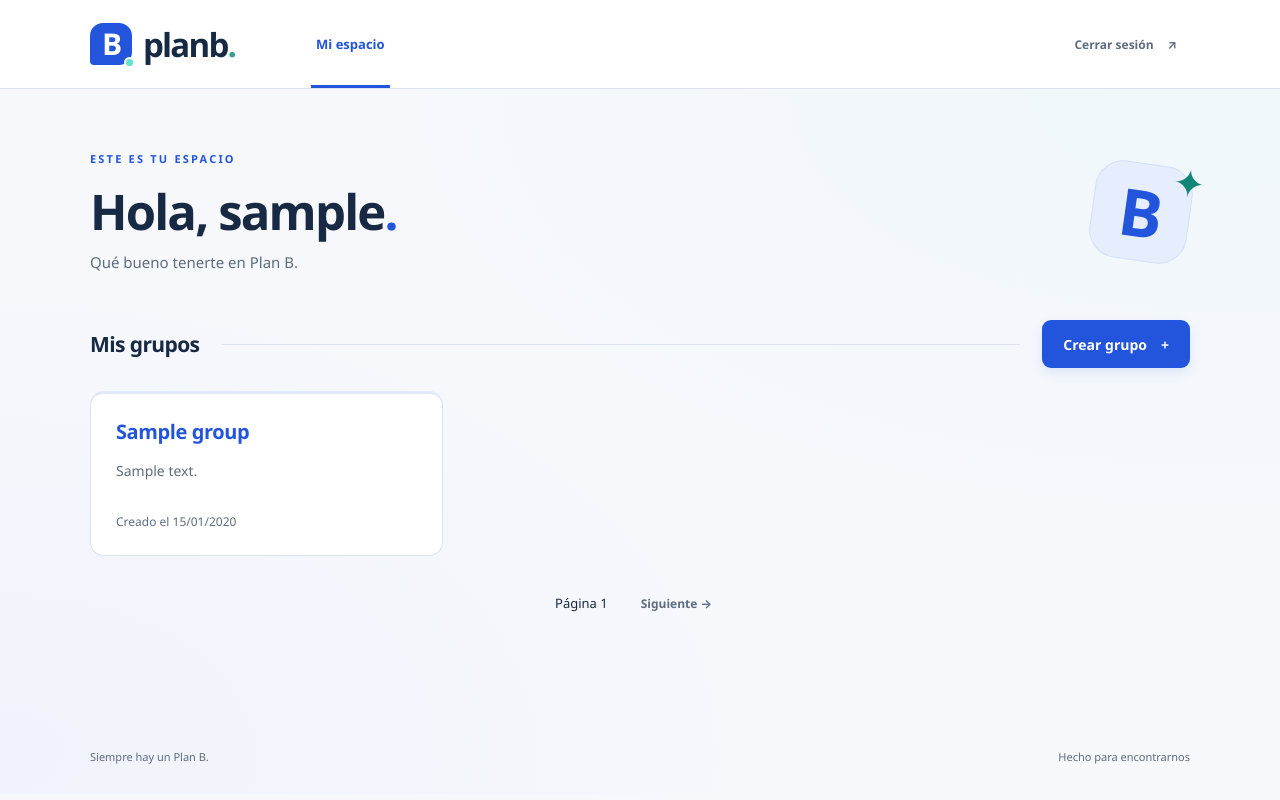
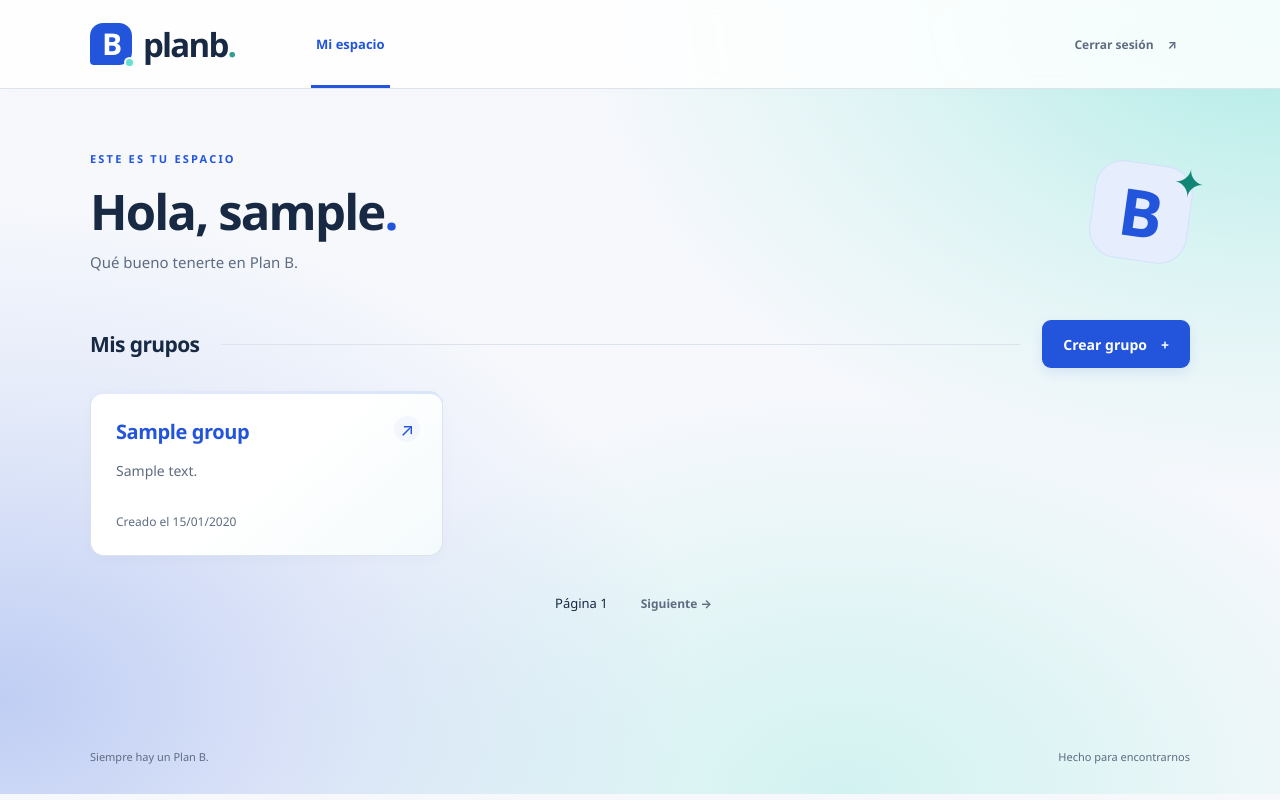
Before and after one commit to VirBruno/PlanB, a Django app: template backend/apps/users/templates/users/dashboard.html in a window 1280 px wide. Run offline with Django 5.2, Linux system fonts and the light colour scheme; the template is opened without the code that fills it: most values are stand-ins (such as "Sample title", 1, 10 or a date in 2020).

Commit message:
style: mejorar fondos y transiciones visuales de grupos

```diff
--- a/backend/apps/groups/templates/groups/delete_confirmation.html
+++ b/backend/apps/groups/templates/groups/delete_confirmation.html
@@ -2,7 +2,7 @@
 {% block title %}Eliminar grupo · Plan B{% endblock %}
 {% block workspace %}
 <a class="back-link" href="{% url 'groups:detail' group.id %}">← Volver al grupo</a>
-<section class="group-panel group-panel--danger" aria-labelledby="group-title">
+<section class="group-panel group-panel--danger" data-group-surface style="--group-surface: group-{{ group.id }};" aria-labelledby="group-title">
   <p class="eyebrow eyebrow--blue">ANTES DE CONTINUAR</p>
   <h1 id="group-title">¿Eliminar este grupo?</h1>
   <p class="panel-description">Vas a eliminar <strong>{{ group.name }}</strong> y todas sus membresías. Esta acción es permanente y no se puede deshacer.</p>
--- a/backend/apps/groups/templates/groups/detail.html
+++ b/backend/apps/groups/templates/groups/detail.html
@@ -9,7 +9,7 @@
   <a class="button button--primary" href="{{ retry_url|default:request.path }}">Volver a intentar</a>
 </section>
 {% else %}
-<section class="group-panel" aria-labelledby="group-title">
+<section class="group-panel" data-group-surface style="--group-surface: group-{{ group.id }};" aria-labelledby="group-title">
   <p class="eyebrow eyebrow--blue">TU GRUPO EN PLAN B</p>
   <h1 id="group-title">{{ group.name }}</h1>
   {% if group.description %}<p class="group-description">{{ group.description }}</p>{% else %}<p class="panel-description">Este grupo todavía no tiene descripción.</p>{% endif %}
--- a/backend/apps/groups/templates/groups/edit.html
+++ b/backend/apps/groups/templates/groups/edit.html
@@ -2,7 +2,7 @@
 {% block title %}Editar grupo · Plan B{% endblock %}
 {% block workspace %}
 <a class="back-link" href="{% url 'groups:detail' group.id %}">← Volver al grupo</a>
-<section class="group-panel" aria-labelledby="group-title">
+<section class="group-panel" data-group-surface style="--group-surface: group-{{ group.id }};" aria-labelledby="group-title">
   <p class="eyebrow eyebrow--blue">DALE TU TOQUE</p>
   <h1 id="group-title">Editá tu grupo.</h1>
   <p class="panel-description">Actualizá el nombre o contá un poco más sobre sus planes.</p>
--- /dev/null
+++ b/backend/apps/users/static/users/css/group-transitions.css
@@ -0,0 +1,67 @@
+/*
+ * Transiciones entre documentos del mismo origen: navegación HTML nativa.
+ * El UUID ya público vincula card y panel; nunca se interceptan enlaces/forms.
+ * Navegadores sin soporte ignoran estas reglas y conservan la navegación.
+ */
+@media (prefers-reduced-motion: no-preference) {
+  @view-transition { navigation: auto; }
+
+  .group-card, [data-group-surface] {
+    view-transition-name: var(--group-surface, none);
+    view-transition-class: group-surface;
+  }
+
+  ::view-transition { pointer-events: none; }
+  ::view-transition-group(*) {
+    animation-duration: 340ms;
+    animation-timing-function: cubic-bezier(.22, .75, .25, 1);
+  }
+
+  /* El fondo se desenfoca levemente mientras la superficie mantiene nitidez. */
+  ::view-transition-old(root) {
+    animation: planb-scene-out 220ms ease both;
+  }
+  ::view-transition-new(root) {
+    animation: planb-scene-in 300ms ease both;
+  }
+  ::view-transition-group(.group-surface) {
+    z-index: 1;
+    filter: drop-shadow(0 12px 22px #12244116);
+  }
+  ::view-transition-image-pair(.group-surface) {
+    isolation: isolate;
+    overflow: clip;
+    border-radius: 18px;
+  }
+  ::view-transition-old(.group-surface),
+  ::view-transition-new(.group-surface) {
+    height: 100%;
+    width: 100%;
+    object-fit: cover;
+    object-position: left top;
+    mix-blend-mode: normal;
+    animation-duration: 240ms;
+  }
+
+  /* Cards sin pareja desaparecen pronto, sin una sombra rectangular residual. */
+  ::view-transition-old(.group-surface):only-child { animation-duration: 120ms; }
+
+  @media (max-width: 760px) {
+    ::view-transition-group(*) { animation-duration: 260ms; }
+    ::view-transition-new(root) { animation-duration: 240ms; }
+  }
+}
+@keyframes planb-scene-out {
+  to { opacity: 0; filter: blur(3px) saturate(.9); }
+}
+@keyframes planb-scene-in {
+  from { opacity: .45; filter: blur(3px) saturate(.9); }
+  to { opacity: 1; filter: none; }
+}
+@media (prefers-reduced-motion: reduce) {
+  @view-transition { navigation: none; }
+  .group-card, [data-group-surface] { view-transition-name: none; }
+  ::view-transition-group(*), ::view-transition-old(*), ::view-transition-new(*) {
+    animation: none !important;
+  }
+}
--- a/backend/apps/users/static/users/css/planb.css
+++ b/backend/apps/users/static/users/css/planb.css
@@ -232,12 +232,14 @@ textarea:focus-visible { outline: 3px solid #2761ed; outline-offset: 2px; }
 
 /* Personalidad y feedback: misma paleta, sin cambiar tamaños del layout compacto. */
 body {
-  background-image: radial-gradient(ellipse 65% 430px at 95% 12%, #65e0ce0c, transparent),
-                    radial-gradient(ellipse 60% 480px at 0% 95%, #2355dc08, transparent);
+  background-image: radial-gradient(ellipse 72% 82% at 100% 0%, #65e0ce80 0%, #65e0ce26 46%, transparent 76%),
+                    radial-gradient(ellipse 70% 80% at 0% 88%, #2355dc42 0%, #2355dc14 48%, transparent 78%),
+                    radial-gradient(ellipse 58% 65% at 66% 100%, #65e0ce40 0%, transparent 78%);
   background-repeat: no-repeat;
 }
 .auth-main {
-  background-image: radial-gradient(ellipse at 95% 5%, #65e0ce0d, transparent 55%);
+  background-image: radial-gradient(ellipse at 100% 0%, #65e0ce29, transparent 55%),
+                    radial-gradient(ellipse at 0% 100%, #2355dc0d, transparent 65%);
 }
 .auth-panel h2, .group-panel h1 { color: var(--navy); text-wrap: balance; }
 .panel-description, .group-card p { text-wrap: pretty; }
@@ -291,3 +293,51 @@ body {
   .button, .button:hover, .button:active, .group-card, .group-card:hover,
   .back-link, .back-link:hover { transform: none !important; }
 }
+
+/* Profundidad sin capas que intercepten eventos ni alteren el layout. */
+.auth-story {
+  background: radial-gradient(ellipse at 100% 0%, #2355dc3d, transparent 60%),
+              radial-gradient(ellipse at 10% 85%, #28678270, transparent 65%), var(--navy);
+}
+body:has(.group-panel--danger) {
+  background-image: radial-gradient(ellipse 72% 82% at 100% 0%, #65e0ce70 0%, #65e0ce26 46%, transparent 76%),
+                    radial-gradient(ellipse 70% 80% at 0% 88%, #2355dc38 0%, #2355dc14 48%, transparent 78%),
+                    radial-gradient(ellipse 58% 65% at 66% 100%, #65e0ce40 0%, transparent 78%);
+}
+.dashboard-header { background: #ffffffed; box-shadow: 0 3px 18px #12244103; }
+@supports (backdrop-filter: blur(8px)) {
+  .dashboard-header { background: #ffffffd9; backdrop-filter: blur(8px) saturate(1.1); }
+}
+.group-panel { background: linear-gradient(145deg, #ffffff, #fbfdff); box-shadow: 0 12px 36px #1224410a, 0 1px 2px #12244105; }
+.group-card { background: linear-gradient(140deg, #fff 50%, #f4fafc); box-shadow: 0 4px 14px #12244106; }
+.group-card h3 { padding-right: 28px; }
+.group-card-arrow {
+  position: absolute; top: 22px; right: 22px; display: grid; place-items: center;
+  width: 26px; height: 26px; border-radius: 50%; color: var(--blue);
+  background: #2355dc0a; font-size: 18px; pointer-events: none;
+  transition: transform .18s ease, background-color .18s ease;
+}
+.button > span[aria-hidden="true"] { display: inline-block; transition: transform .18s ease; }
+.empty-state { background-image: radial-gradient(ellipse at 50% 5%, #65e0ce23, transparent 65%); box-shadow: 0 8px 25px #12244105; }
+.group-card:active { border-color: var(--blue); box-shadow: 0 3px 10px #12244114; }
+@media (hover: hover) and (pointer: fine) {
+  .group-card:hover, .group-card:focus-within {
+    transform: translateY(-4px); border-color: #5bbdaa;
+    box-shadow: 0 12px 26px #12244112, 0 3px 6px #2355dc08;
+  }
+  .group-card:hover .group-card-arrow, .group-card:focus-within .group-card-arrow {
+    transform: translate(2px, -2px); background: #65e0ce35;
+  }
+  .group-card:active { transform: translateY(-1px) scale(.995); }
+  .button:not(:disabled):hover > span[aria-hidden="true"] { transform: translateX(2px); }
+  .button:not(:disabled):active > span[aria-hidden="true"] { transform: none; }
+  .button--danger:not(:disabled):active { background: #721326; box-shadow: inset 0 2px 4px #0002; }
+  .auth-topline a:hover { text-decoration-thickness: 2px; }
+}
+@media (prefers-reduced-motion: reduce) {
+  .group-card, .group-card:hover, .group-card:active, .group-card:focus-within,
+  .group-card-arrow, .group-card:hover .group-card-arrow, .group-card:focus-within .group-card-arrow,
+  .button > span[aria-hidden="true"], .button:hover > span[aria-hidden="true"] {
+    transform: none !important;
+  }
+}
--- a/backend/apps/users/templates/base.html
+++ b/backend/apps/users/templates/base.html
@@ -8,6 +8,7 @@
   <meta name="theme-color" content="#122441">
   <title>{% block title %}Plan B{% endblock %}</title>
   <link rel="stylesheet" href="{% static 'users/css/planb.css' %}">
+  {% block extra_css %}{% endblock %}
   <script src="{% static 'users/js/forms.js' %}" defer></script>
 </head>
 <body>
--- a/backend/apps/users/templates/components/authenticated_base.html
+++ b/backend/apps/users/templates/components/authenticated_base.html
@@ -1,4 +1,6 @@
 {% extends 'base.html' %}
+{% load static %}
+{% block extra_css %}<link rel="stylesheet" href="{% static 'users/css/group-transitions.css' %}">{% endblock %}
 {% block body %}
 <header class="dashboard-header">
   <div class="dashboard-header-inner">
--- a/backend/apps/users/templates/users/dashboard.html
+++ b/backend/apps/users/templates/users/dashboard.html
@@ -22,9 +22,10 @@
   {% elif groups_page.items %}
     <ul class="group-grid">
       {% for group in groups_page.items %}
-      <li class="group-card">
+      <li class="group-card" style="--group-surface: group-{{ group.id }};">
         <h3><a href="{% url 'groups:detail' group.id %}">{{ group.name }}</a></h3>
         {% if group.description %}<p>{{ group.description|truncatechars:160 }}</p>{% else %}<p>Un espacio para compartir nuevos planes.</p>{% endif %}
+        <span class="group-card-arrow" aria-hidden="true">↗</span>
         <span class="group-date">Creado el {{ group.created_at|date:"d/m/Y" }}</span>
       </li>
       {% endfor %}
```
